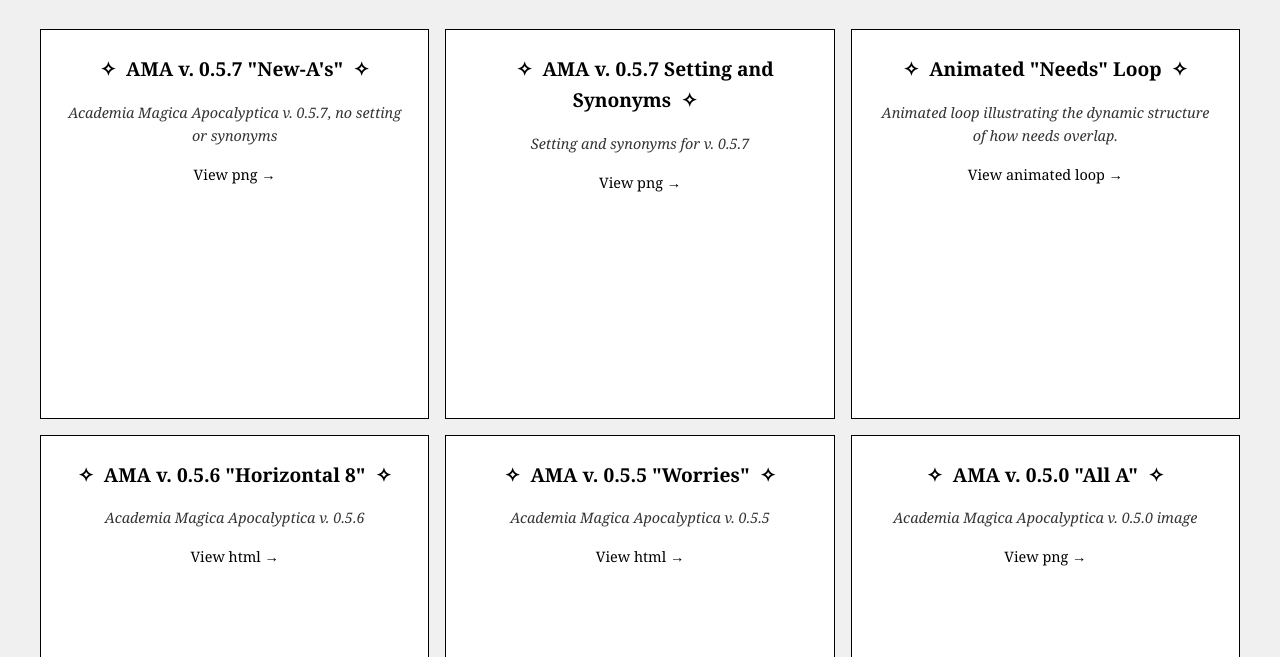
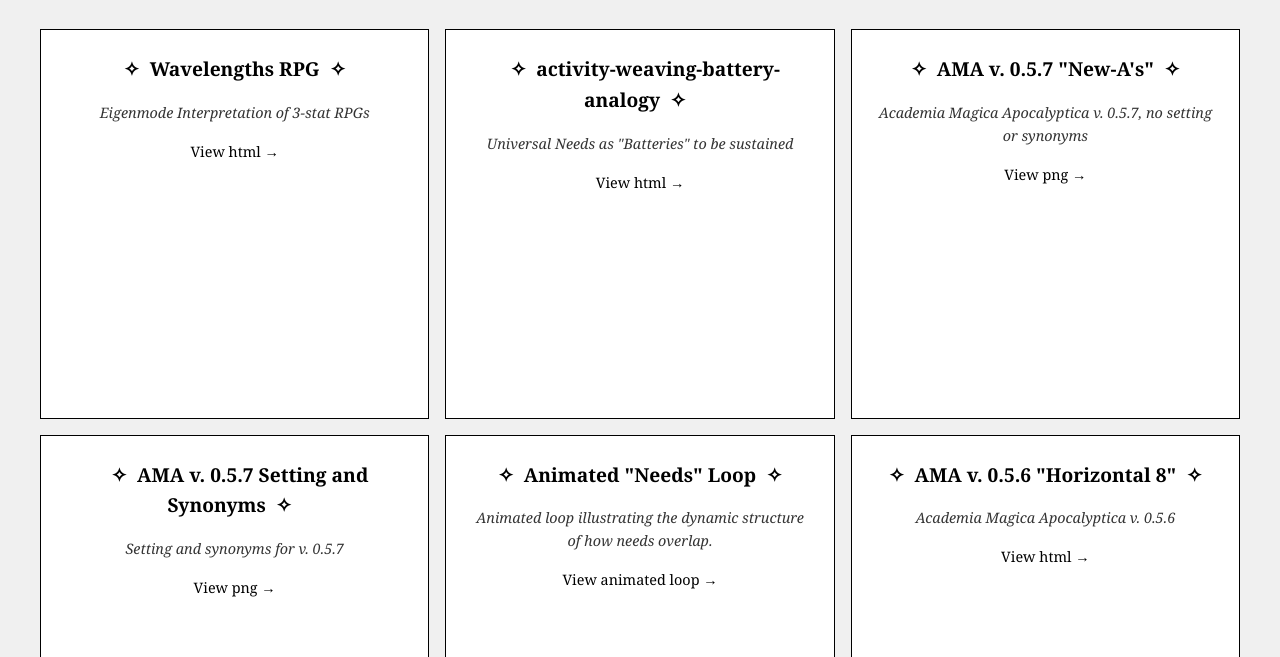
Before and after one commit to psynapshots/academia-magica-apocalyptica, a plain HTML site: page index.html in a window 1280 px wide. Shown: the part 143-800 px from the top of the page. Drawn offline with Linux system fonts and the light colour scheme.

Commit message:
Update index.html

```diff
--- a/index.html
+++ b/index.html
@@ -173,6 +173,16 @@
     <h1>✧ ACADEMIA MAGICA APOCALYPTICA ✧</h1>
 
     <div class="projects">
+        <a href="./Wavelengths RPG.html" class="project-card">
+            <h2>Wavelengths RPG</h2>
+            <p>Eigenmode Interpretation of 3-stat RPGs</p>
+            <span class="view-link">View html →</span>
+        </a>
+         <a href="./activity-weaving-battery-analogy.html" class="project-card">
+            <h2>activity-weaving-battery-analogy</h2>
+            <p>Universal Needs as "Batteries" to be sustained</p>
+            <span class="view-link">View html →</span>
+        </a>
         <a href="./AMA 0.5.7 New-A-1.png" class="project-card">
             <h2>AMA v. 0.5.7 "New-A's"</h2>
             <p>Academia Magica Apocalyptica v. 0.5.7, no setting or synonyms</p>
```
